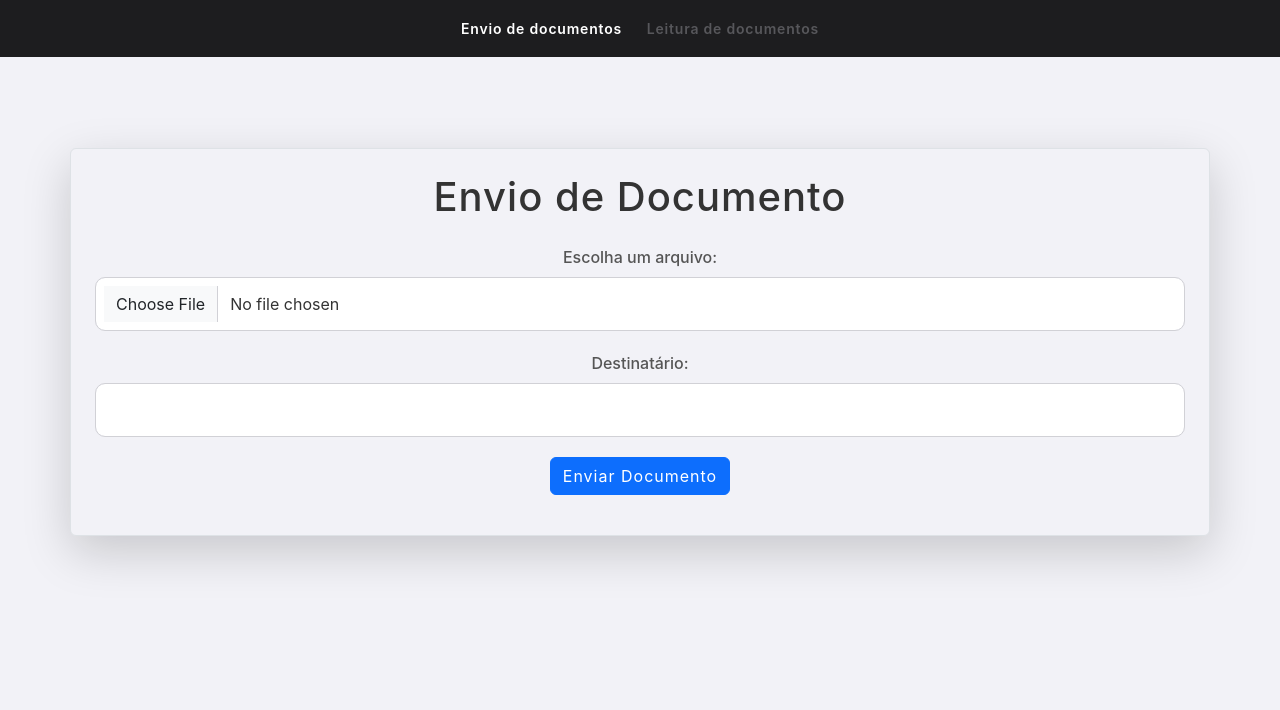
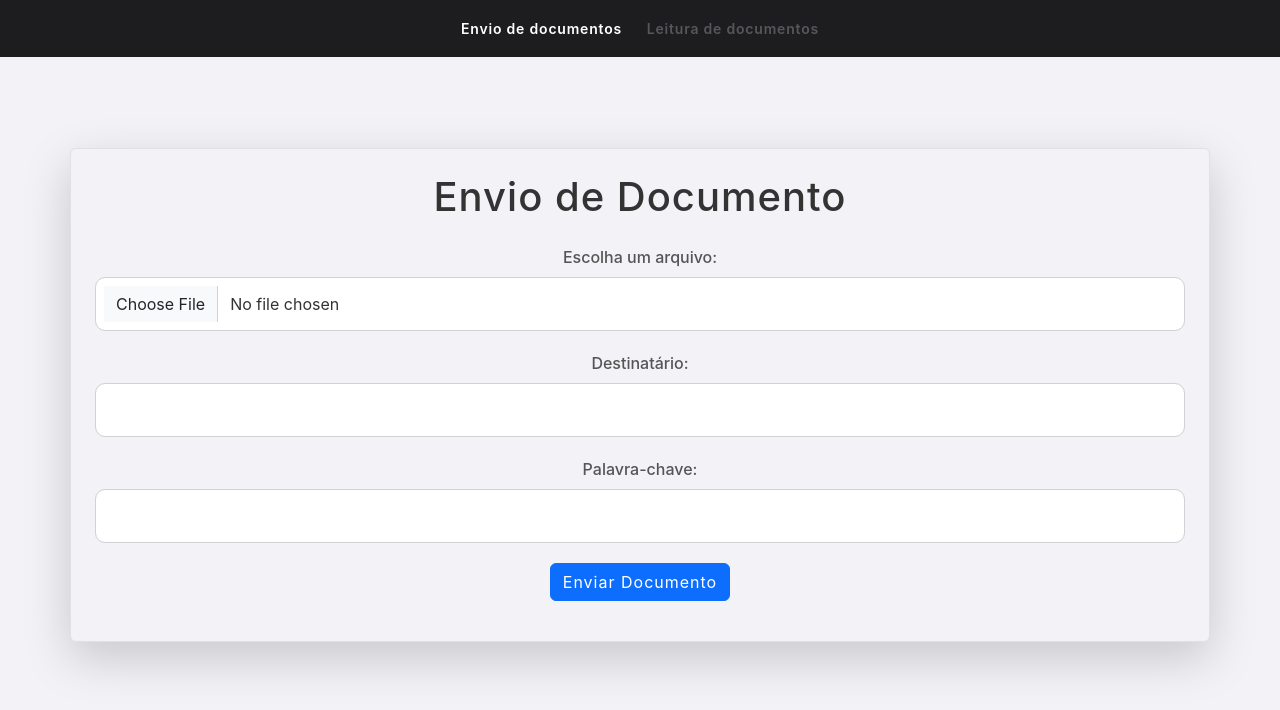
Before and after one commit to jeamf/hackthonFacensFrontend, a React (Create React App) app: page / in a window 1280 px wide. Shown: the top 710 px of the page. Built offline with nearby package versions, Linux system fonts and the light colour scheme.

Commit message:
add: Adicionando o campo de palavra-chave para requisições no backend

```diff
--- a/src/UploadForm.js
+++ b/src/UploadForm.js
@@ -7,6 +7,7 @@ const UploadForm = () => {
   const [file, setFile] = useState(null);
   const [fileName, setFileName] = useState('');
   const [recipientName, setRecipientName] = useState('');
+  const [passphrase, setPassphrase] = useState('');
   const [randomIdentification, setRandomIdentification] = useState('');
   const [encryptionKey, setEncryptionKey] = useState('');
   const [showResult, setShowResult] = useState(false);
@@ -23,13 +24,17 @@ const UploadForm = () => {
     setRecipientName(event.target.value);
   };
 
+  const handlePassphraseChange = (event) => {
+    setPassphrase(event.target.value);
+  };
+
   const handleCopyToClipboard = (value) => {
     navigator.clipboard.writeText(value);
     alert('Copiado para o clipboard!');
   };
 
   const handleSubmit = async () => {
-    if (!file || !recipientName) {
+    if (!file || !recipientName || !passphrase) {
       alert('Por favor, preencha todos os campos!');
       return;
     }
@@ -43,6 +48,7 @@ const UploadForm = () => {
     formData.append('file', file);
     formData.append('fileName', localFileName);
     formData.append('recipientName', recipientName);
+    formData.append('passphrase', passphrase);
 
     try {
       const response = await fetch('http://localhost:8080/upload', {
@@ -97,6 +103,19 @@ const UploadForm = () => {
             />
           </div>
 
+          <div className="mb-3">
+            <label htmlFor="recipientName" className="form-label">
+              Palavra-chave:
+            </label>
+            <input
+              id="passphrase"
+              type="text"
+              value={passphrase}
+              onChange={handlePassphraseChange}
+              className="form-control"
+            />
+          </div>
+
           <button className="btn btn-primary mb-3" onClick={handleSubmit}>
             Enviar Documento
           </button>
```
